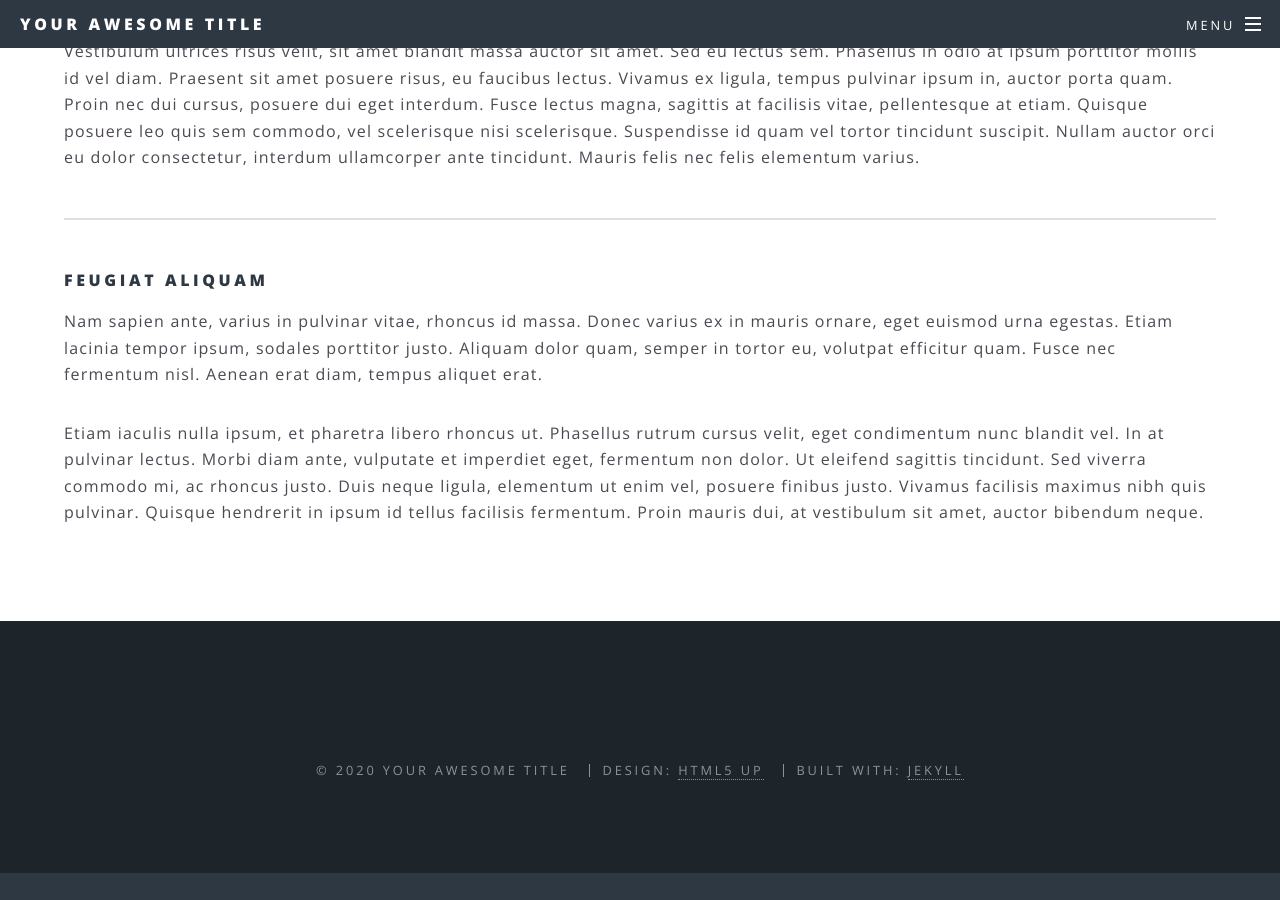
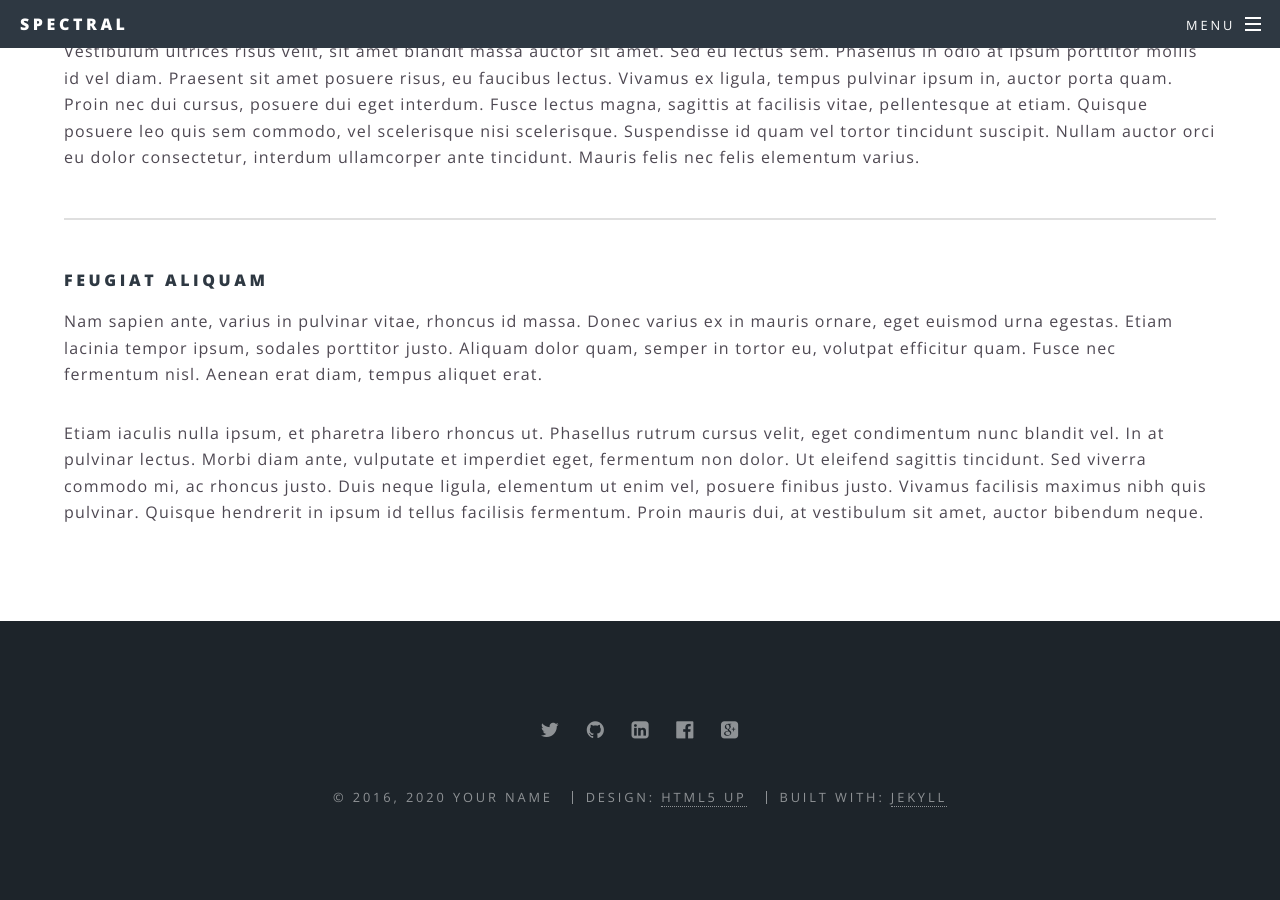
Before and after one commit to dezevitz/legacyPersonalWebsite, a Jekyll site: the page built from dezevitz.github.io/generic.html, in a window 1280 px wide and 900 px high, scrolled down 692 px. Built offline with Jekyll 4.4.1, drawn with Linux system fonts in a browser that asks for light colours; before the commit the page ends 1565 px from its top, so only the background shows below that; some of the changed lines change nothing that is shown.

Commit message:
Update _config.yml

```diff
--- a/dezevitz.github.io/_config.yml
+++ b/dezevitz.github.io/_config.yml
@@ -1,44 +1,59 @@
 # Welcome to Jekyll!
 #
-# This config file is meant for settings that affect your whole blog, values
-# which you are expected to set up once and rarely edit after that. If you find
-# yourself editing this file very often, consider using Jekyll's data files
-# feature for the data you need to update frequently.
-#
-# For technical reasons, this file is *NOT* reloaded automatically when you use
-# 'bundle exec jekyll serve'. If you change this file, please restart the server process.
 
 # Site settings
-# These are used to personalize your new site. If you look in the HTML files,
-# you will see them accessed via {{ site.title }}, {{ site.email }}, and so on.
-# You can create any custom variable you would like, and they will be accessible
-# in the templates via {{ site.myvariable }}.
-title: Your awesome title
-email: your-email@example.com
-description: >- # this means to ignore newlines until "baseurl:"
-  Write an awesome description for your new site here. You can edit this
-  line in _config.yml. It will appear in your document head meta (for
-  Google search results) and in your feed.xml site description.
+title: Spectral
+description: |
+  Another fine responsive
+  site template freebie
+  crafted by [HTML5 UP](http://html5up.net)
+owner: Your Name # or company name
+first_published: 2016 # if migrating another site, the year of your first publish
+email: your-email@domain.com
 baseurl: "" # the subpath of your site, e.g. /blog
-url: "" # the base hostname & protocol for your site, e.g. http://example.com
-twitter_username: jekyllrb
-github_username:  jekyll
+url: "http://yourdomain.com" # the base hostname & protocol for your site
+social:
+  twitter: https://twitter.com/<username>
+  github: https://github.com/<username>
+  linkedin-square: https://linkedin.com/in/<username>
+  facebook-official: https://facebook.com/<username>
+  google-plus-square: https://plus.google.com/u/0/+<username>
+  #email: /contact/
+  #flickr:
+  #instagram:
+  #youtube-square:
+  #spotify:
+  #stack-overflow:
+  #vimeo:
+  #reddit:
+  #stubleupon:
+  #delicious:
+  #pied-piper:
+  #digg:
+  #soundcloud:
+  #deviantart:
+  #angellist:
+  #tumblr-square:
+  #stackexchange:
+  #weibo:
+  #trello:
+  #foursquare:
+  #linux:
+  #bitbucket-square:
+  #vk:
+  #slack:
+  #vine:
+  #weixin:
+  #yelp:
+  #skyatlas:
+  #leanpub:
+  #connectdevelop:
+  #ils:
+  #forumbee:
+  #tripadvisor:
+  #amazon:
 
 # Build settings
 markdown: kramdown
-theme: minima
-plugins:
-  - jekyll-feed
-
-# Exclude from processing.
-# The following items will not be processed, by default. Create a custom list
-# to override the default setting.
-# exclude:
-#   - Gemfile
-#   - Gemfile.lock
-#   - node_modules
-#   - vendor/bundle/
-#   - vendor/cache/
-#   - vendor/gems/
-#   - vendor/ruby/
-theme: spectral
+#sass:
+#  style: compressed
```
